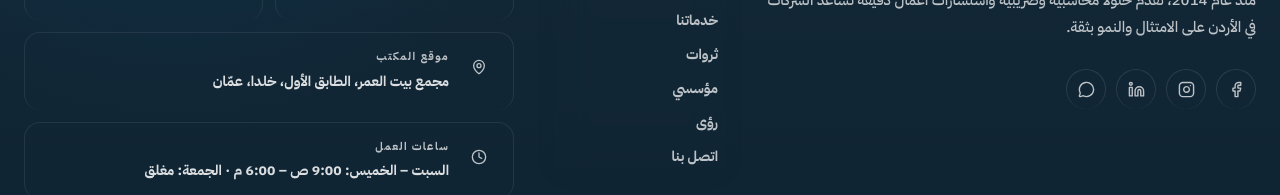
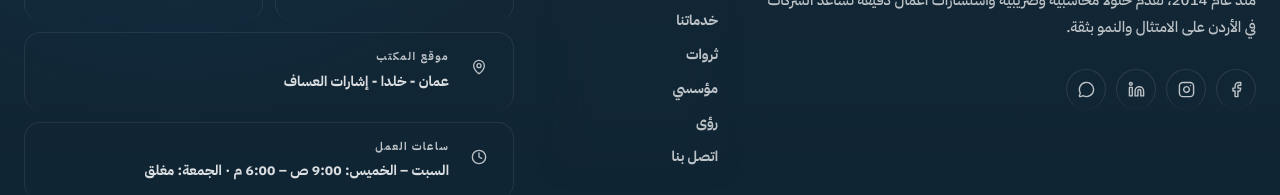
Before and after one commit to white-spider-200/asas-al-deqa, a React (Vite) app: page /ar in a window 1280 px wide. Shown: the part 2865-3060 px from the top of the page. Built offline with nearby package versions, Linux system fonts and the light colour scheme; no server answers.

Commit message:
Refine spelling consistency for brand name and update location details in footer and i18n files

```diff
--- a/src/components/layout/Footer.tsx
+++ b/src/components/layout/Footer.tsx
@@ -1,5 +1,3 @@
-import React from 'react';
-import { Link } from 'react-router-dom';
 import {
   ArrowUpRight,
   Clock,
@@ -12,6 +10,7 @@ import {
   Phone,
 } from 'lucide-react';
 import { useTranslation } from 'react-i18next';
+import { Link } from 'react-router-dom';
 import { useLocale } from '../../hooks/useLocale';
 
 export const Footer = () => {
@@ -48,7 +47,7 @@ export const Footer = () => {
     {
       label: isRtl ? 'موقع المكتب' : 'Visit our office',
       value: isRtl
-        ? 'مجمع بيت العمر، الطابق الأول، خلدا، عمّان'
+        ? 'عمان - خلدا - إشارات العساف'
         : 'Beit Al Omor Complex, 1st Floor, Khalda, Amman',
       href: 'https://maps.google.com/?q=Beit+Al+Omor+Complex+Khalda+Amman+Jordan',
       icon: MapPin,
--- a/src/i18n.ts
+++ b/src/i18n.ts
@@ -1,6 +1,6 @@
 import i18n from 'i18next';
 import { initReactI18next } from 'react-i18next';
-import { serviceContentEn, serviceContentAr } from './i18n/serviceContent';
+import { serviceContentAr, serviceContentEn } from './i18n/serviceContent';
 
 const resources = {
   en: {
@@ -172,7 +172,7 @@ const resources = {
       contact: {
         hero_title: {
           main: 'Start Your Journey',
-          accent: 'with Asas Al-Diqqa'
+          accent: 'with Asas Al-aldiqa'
         },
         hero_subtitle: 'Share your needs, and our team will contact you to provide the most suitable solution for your business.',
         info_title: 'Engagement Portal',
@@ -419,7 +419,7 @@ const resources = {
         info_title: 'بوابة التواصل',
         info_desc: 'فريقنا التنفيذي متاح لجلسات الاستكشاف الأولية التي تركز على الدقة.',
         location: 'الموقع',
-        location_val: 'الأردن - عمان - خلدا - إشارات العساف - مجمع بيت العمر، الطابق الأول',
+        location_val: 'عمان - خلدا - إشارات العساف',
         phone: 'الهاتف المباشر',
         phone_val: '+962797006750',
         email: 'البريد الإلكتروني',
```
Also changed, not shown: 1 other file (tests, documents, lock files or other folders).
